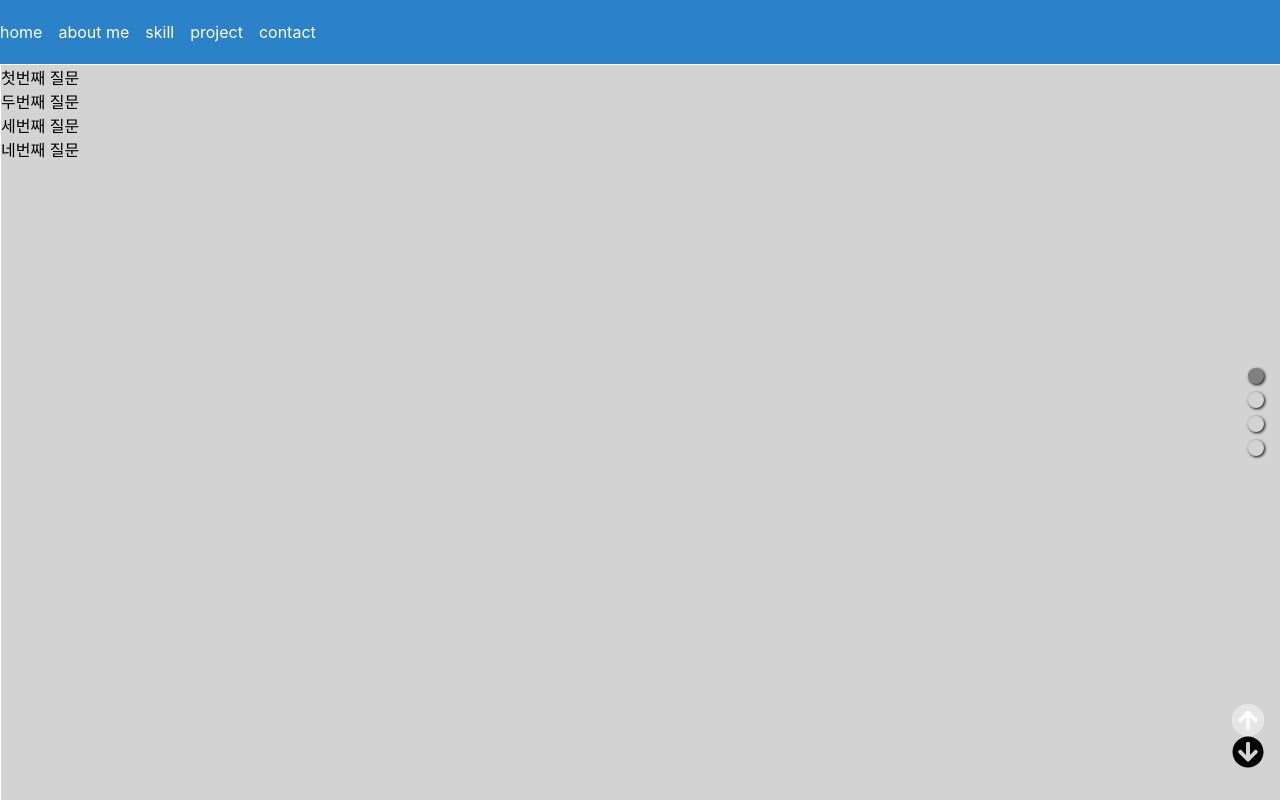
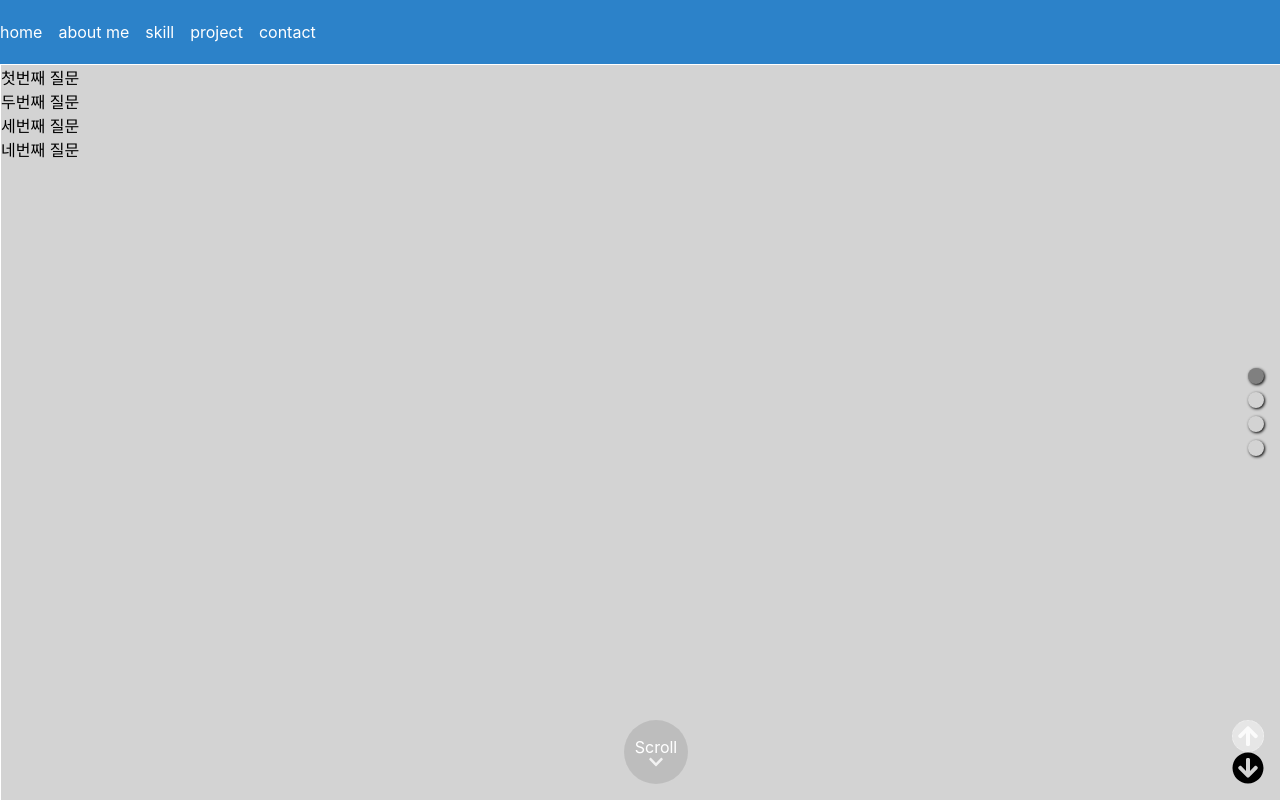
Before and after one commit to Park1016/portfolio, a Next.js app: page / in a window 1280 px wide. Built offline with nearby package versions, Linux system fonts and the light colour scheme.

Commit message:
scroll버튼 생성

```diff
--- a/components/home/home.jsx
+++ b/components/home/home.jsx
@@ -1,7 +1,7 @@
 import React, { Component } from "react";
 import Slider from "react-slick";
 import dynamic from 'next/dynamic';
-import { faArrowCircleUp, faArrowCircleDown } from '@fortawesome/free-solid-svg-icons';
+import { faArrowCircleUp, faArrowCircleDown, faChevronDown } from '@fortawesome/free-solid-svg-icons';
 import { FontAwesomeIcon } from '@fortawesome/react-fontawesome';
 import { library } from '@fortawesome/fontawesome-svg-core';
 import * as S from '../../styles/home.style';
@@ -15,6 +15,7 @@ const Contacts = dynamic(() => import('../contact/contacts'));
 library.add(
     faArrowCircleUp,
     faArrowCircleDown,
+    faChevronDown
 );
 
 
@@ -26,7 +27,6 @@ export default class Home extends Component {
         this.onScroll = this.onScroll.bind(this);
         this.scrollUp = this.scrollUp.bind(this);
         this.scrollDown = this.scrollDown.bind(this);
-        this.upDown = this.upDown.bind(this);
         this.upEnter = this.upEnter.bind(this);
         this.upLeave = this.upLeave.bind(this);
         this.downEnter = this.downEnter.bind(this);
@@ -85,10 +85,6 @@ export default class Home extends Component {
         this.slider.slickGoTo(3);
     }
 
-    upDown = () => {
-        console.log(this.box.current.scrollTop);
-    }
-
     upEnter = () => {
         this.setState({ upText: true });
     }
@@ -138,6 +134,10 @@ export default class Home extends Component {
                     {this.state.downText && <p>맨아래로</p>}
                     {/* <p>맨아래로</p> */}
                 </S.down>
+                <S.alert page={this.state.slideIndex}>
+                    <p>Scroll</p>
+                    <p><FontAwesomeIcon icon={faChevronDown} /></p>
+                </S.alert>
                 <FontAwesomeIcon icon={faArrowCircleDown} />
                 <Slider {...settings} ref={slider => this.slider = slider}>
                     <div>
--- a/components/project/detail.jsx
+++ b/components/project/detail.jsx
@@ -5,7 +5,7 @@ import ReactPlayer from 'react-player';
 import Router from 'next/router';
 import * as Slide from '../../styles/slide.style';
 import { faGithub } from '@fortawesome/free-brands-svg-icons/faGithub';
-import { faGlobe } from '@fortawesome/free-solid-svg-icons';
+import { faGlobe, faChevronDown } from '@fortawesome/free-solid-svg-icons';
 import { FontAwesomeIcon } from '@fortawesome/react-fontawesome';
 import { library } from '@fortawesome/fontawesome-svg-core';
 import p from '../../src/project.json';
@@ -13,6 +13,7 @@ import p from '../../src/project.json';
 library.add(
     faGithub,
     faGlobe,
+    faChevronDown
 );
 
 export default class Detail extends Component {
@@ -22,6 +23,7 @@ export default class Detail extends Component {
         this.slide = this.slide.bind(this);
         this.state = {
             num: 0,
+            slideIndex: 0,
         }
     }
     slide(y){
@@ -68,6 +70,7 @@ export default class Detail extends Component {
                     <p>{text[i]}</p>
                 );
             },
+            beforeChange: (current, next) => this.setState({ slideIndex: next })
         };
 
         const goBack = () => {
@@ -83,6 +86,10 @@ export default class Detail extends Component {
             <S.box>
                 <S.container>
                     <button type="button" onClick={goBack}>뒤로가기</button>
+                    <S.alert page={this.state.slideIndex}>
+                        <p>Scroll</p>
+                        <p><FontAwesomeIcon icon={faChevronDown} /></p>
+                    </S.alert>
                     <Slide.Slider {...settings} ref={slider => this.slider = slider}>
                         <S.content>
                             <span>
--- a/styles/detail.Style.js
+++ b/styles/detail.Style.js
@@ -1,4 +1,4 @@
-import styled, {css} from 'styled-components';
+import styled, { css, keyframes } from 'styled-components';
 
 const box = styled.div`
     width: 100vw;
@@ -62,6 +62,78 @@ const timeStamp = styled.span`
         margin-right: 0.5rem;
     }
 `;
+const text = keyframes`
+    0% {
+        color: #fff;
+    }
+    65% {
+        color: #fff;
+    }
+    85% {
+        color: transparent;
+    }
+    95% {
+        color: #fff;
+    }
+    100% {
+        color: #fff;
+    }
+`;
+
+const icon = keyframes`
+    0% {
+        color: rgb(255,255,255,0.8);
+    }
+    70% {
+        color: rgb(255,255,255,0.8);
+    }
+    90% {
+        color: transparent;
+    }
+    100% {
+        color: rgb(255,255,255,0.8);
+    }
+`;
+
+
+const alert = styled.div`
+    width: 4rem;
+    height: 4rem;
+    border-radius: 50%;
+    background: transparent;
+    position: absolute;
+    bottom: 1rem;
+    /* left: calc(50vw - 1rem); */
+    right: 1rem;
+    z-index: 13;
+    flex-direction: column;
+    align-items: center;
+    justify-content: center;
+    background: rgb(0,0,0,0.1);
+    p:nth-child(1) {
+        font-size: 1rem;
+        animation: ${text} 5000ms;
+        animation-iteration-count: infinite;
+        animation-direction: normal;
+        transform: translateY(0.3rem);
+    }
+    p:nth-child(2) {
+        animation: ${icon} 5000ms;
+        animation-iteration-count: infinite;
+        animation-direction: normal;
+    }
+    ${(props) => {
+        if (props.page === 2) {
+            return css`
+                display: none;
+            `;
+        } else {
+            return css`
+                display: flex;
+            `;
+        }
+    }}
+`;
 
 export {
     box,
@@ -69,4 +141,5 @@ export {
     topContent,
     content,
     timeStamp,
+    alert
 };
--- a/styles/home.style.js
+++ b/styles/home.style.js
@@ -1,11 +1,11 @@
-import styled, { css } from 'styled-components';
+import styled, { css, keyframes } from 'styled-components';
 
 const up = styled.div`
     width: 2rem;
     height: 2rem;
     border-radius: 50%;
     position: absolute;
-    bottom: 4rem;
+    bottom: 3rem;
     /* left: calc(50vw - 1rem); */
     right: 1rem;
     z-index: 13;
@@ -42,7 +42,7 @@ const down = styled.div`
     border-radius: 50%;
     background: transparent;
     position: absolute;
-    bottom: 2rem;
+    bottom: 1rem;
     /* left: calc(50vw - 1rem); */
     right: 1rem;
     z-index: 13;
@@ -73,7 +73,81 @@ const down = styled.div`
     }}
 `;
 
+const text = keyframes`
+    0% {
+        color: #fff;
+    }
+    65% {
+        color: #fff;
+    }
+    85% {
+        color: transparent;
+    }
+    95% {
+        color: #fff;
+    }
+    100% {
+        color: #fff;
+    }
+`;
+
+const icon = keyframes`
+    0% {
+        color: rgb(255,255,255,0.8);
+    }
+    70% {
+        color: rgb(255,255,255,0.8);
+    }
+    90% {
+        color: transparent;
+    }
+    100% {
+        color: rgb(255,255,255,0.8);
+    }
+`;
+
+const alert = styled.div`
+    width: 4rem;
+    height: 4rem;
+    border-radius: 50%;
+    background: transparent;
+    position: absolute;
+    bottom: 1rem;
+    left: calc(50vw - 1rem);
+    z-index: 13;
+    flex-direction: column;
+    align-items: center;
+    justify-content: center;
+    background: rgb(0,0,0,0.1);
+    p:nth-child(1) {
+        font-size: 1rem;
+        animation: ${text} 5000ms;
+        animation-iteration-count: infinite;
+        animation-direction: normal;
+        transform: translateY(0.3rem);
+    }
+    p:nth-child(2) {
+        animation: ${icon} 5000ms;
+        animation-iteration-count: infinite;
+        animation-direction: normal;
+    }
+    ${(props) => {
+        if (props.page === 3) {
+            return css`
+                display: none;
+            `;
+        } else {
+            return css`
+                display: flex;
+            `;
+        }
+    }}
+`;
+
+
+
 export {
     up,
     down,
+    alert
 }
--- a/styles/icon.css
+++ b/styles/icon.css
@@ -1,7 +1,7 @@
 .fa-arrow-circle-up,
 .fa-arrow-circle-down {
   position: absolute;
-  bottom: 4rem;
+  bottom: 3rem;
   /* left: calc(50vw - 1rem); */
   right: 1rem;
   z-index: 12;
@@ -9,7 +9,7 @@
 }
 
 .fa-arrow-circle-down {
-  bottom: 2rem;
+  bottom: 1rem;
 }
 
 .fa-arrow-circle-up:hover,
```
